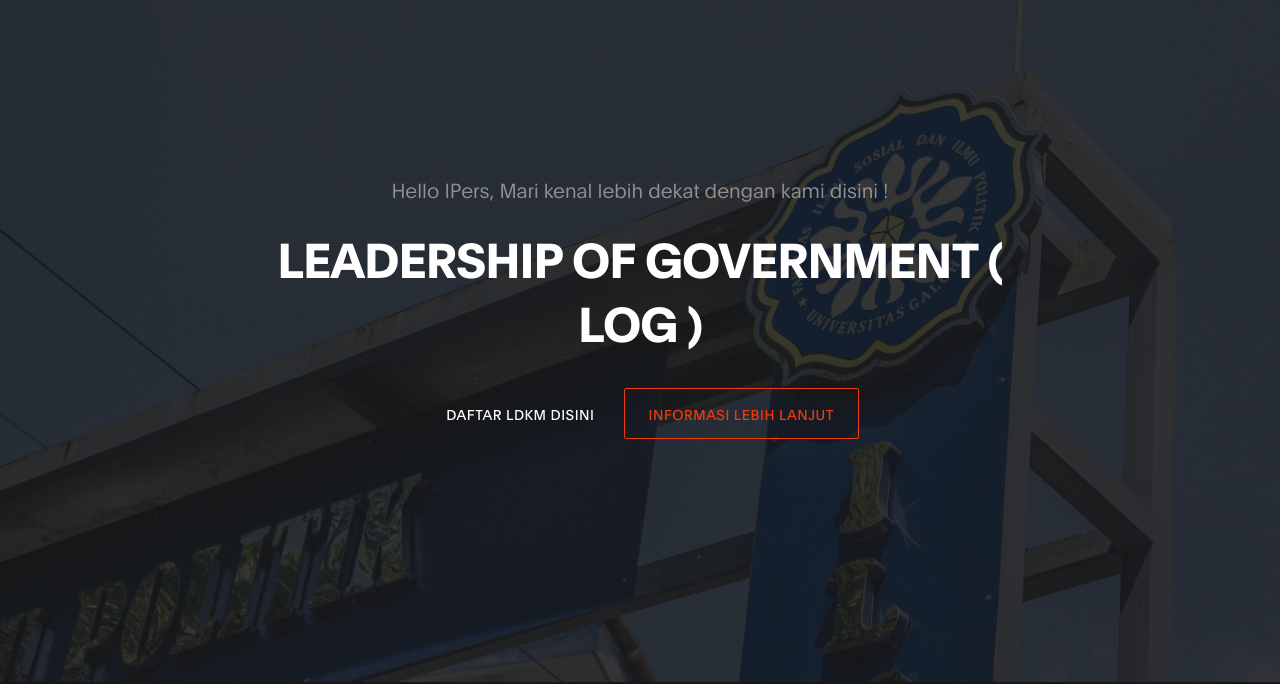
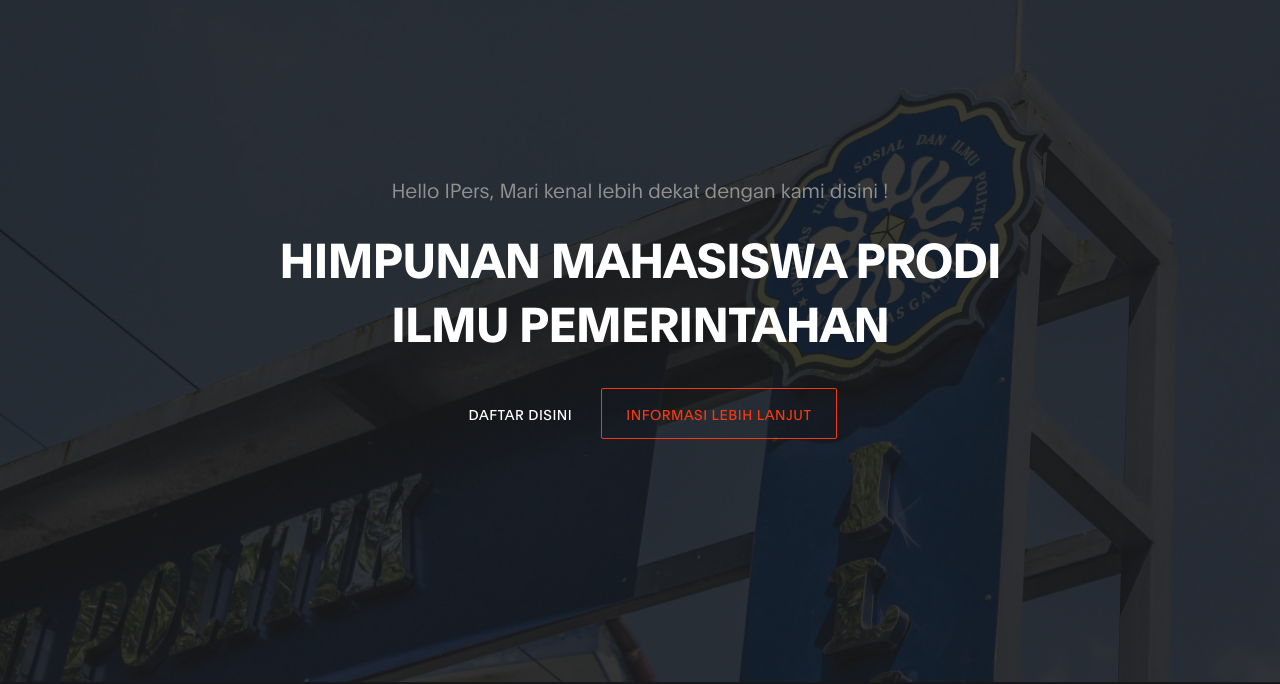
Before and after one commit to hmpipfisipunigal/hmpipfisipunigal, a plain HTML site: page index.html in a window 1280 px wide. Shown: the part 118-802 px from the top of the page. Drawn offline with Linux system fonts and the light colour scheme.

Commit message:
Update index.html

```diff
--- a/index.html
+++ b/index.html
@@ -94,9 +94,9 @@
 
                                     <h6 data-aos="fade-up" data-aos-delay="300">Hello IPers, Mari kenal lebih dekat dengan kami disini !</h6>
 
-                                    <h1 class="text-white" data-aos="fade-up" data-aos-delay="500">LEADERSHIP OF GOVERNMENT ( LOG )</h1>
+                                    <h1 class="text-white" data-aos="fade-up" data-aos-delay="500">HIMPUNAN MAHASISWA PRODI ILMU PEMERINTAHAN</h1>
 
-                                    <a href="https://forms.gle/JN1KNnn7oKdoL7iK9" class="btn custom-btn mt-3" data-aos="fade-up" data-aos-delay="600">Daftar LDKM Disini</a>
+                                    <a href="https://forms.gle/JN1KNnn7oKdoL7iK9" class="btn custom-btn mt-3" data-aos="fade-up" data-aos-delay="600">Daftar Disini</a>
 
                                     <a href="#about" class="btn custom-btn bordered mt-3" data-aos="fade-up" data-aos-delay="700">Informasi Lebih Lanjut</a>
 
```
